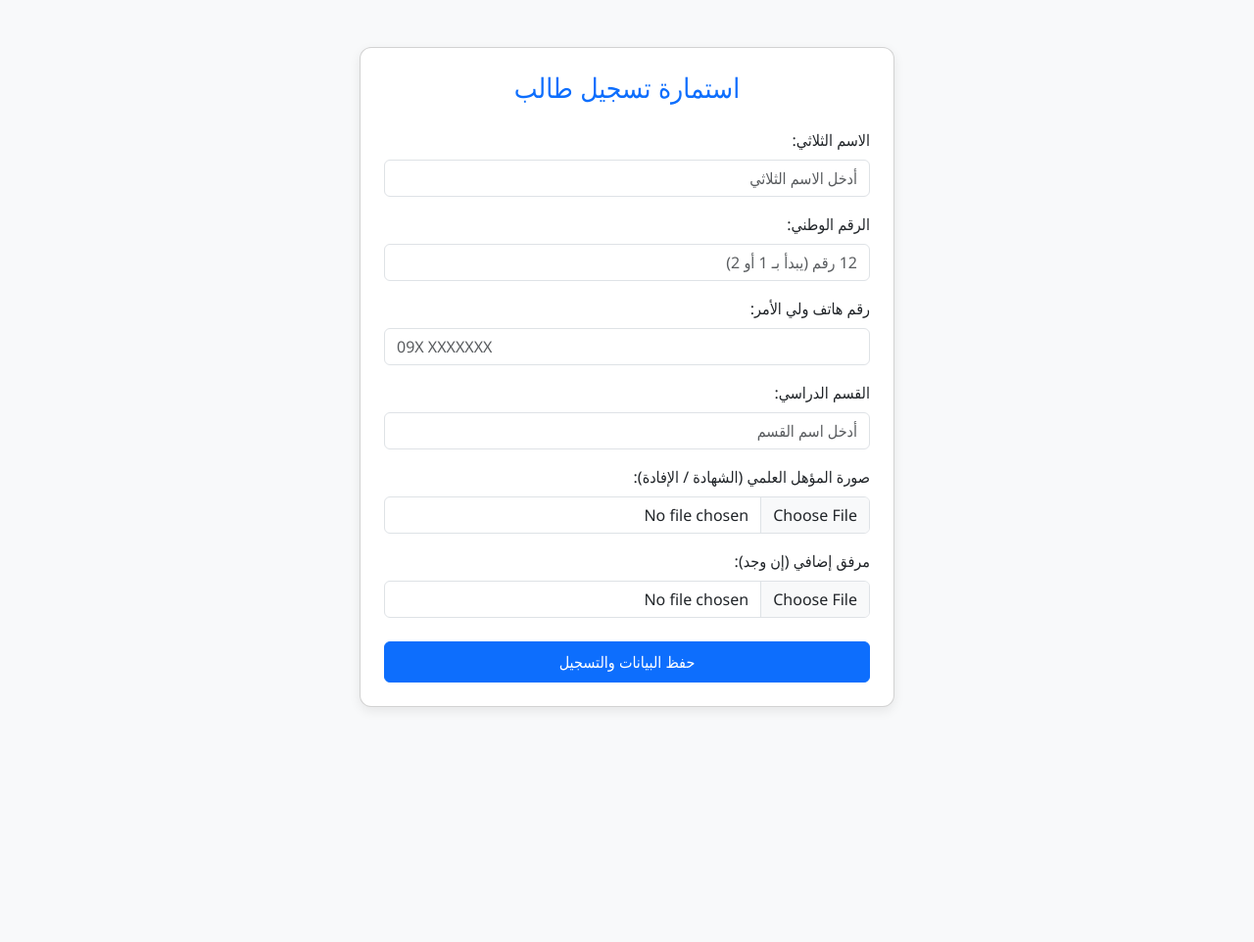
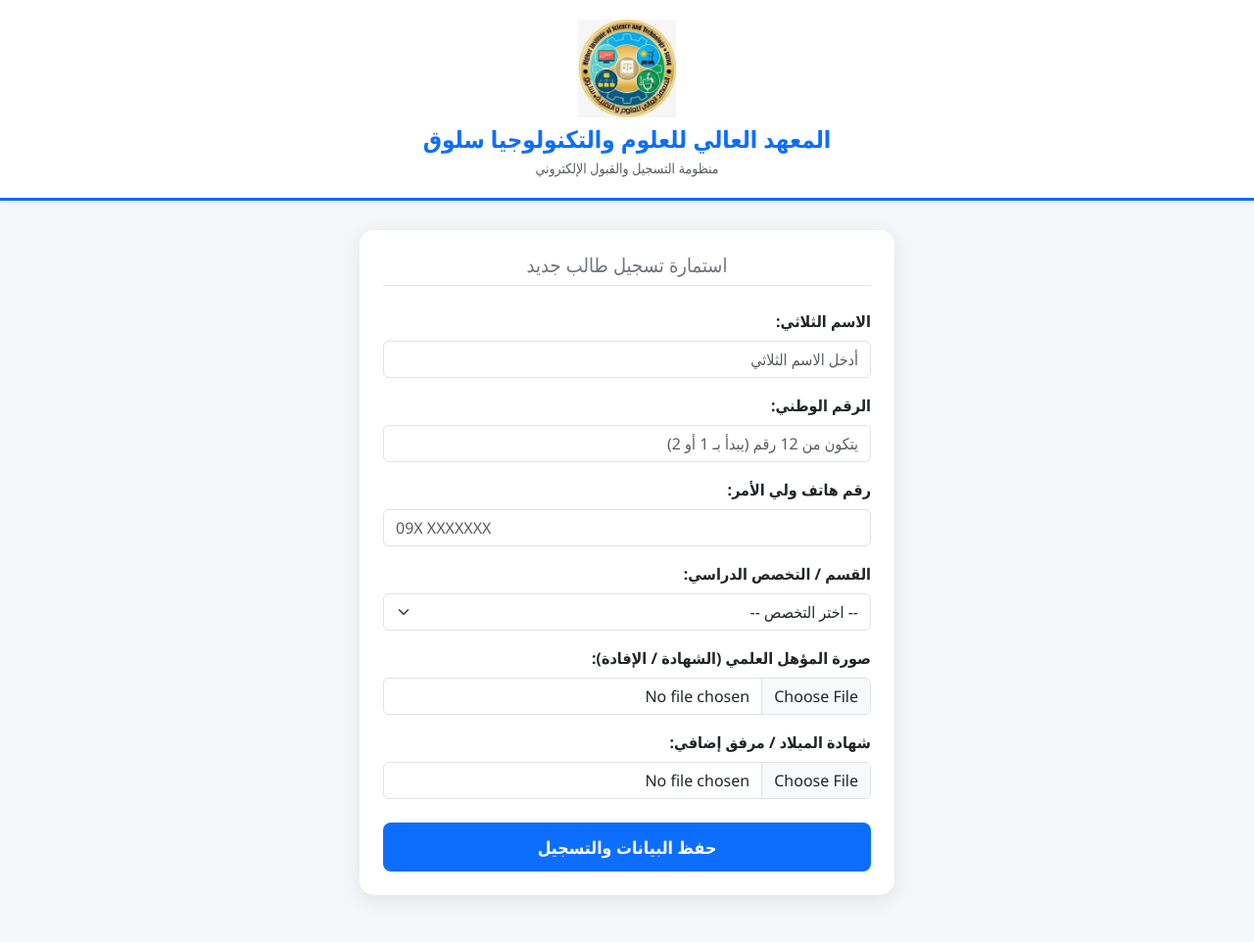
Before and after one commit to elshiebani/student_system, a Flask app: page / in a window 1280 px wide. Shown: the whole page at 98% size. Before the commit the page ends 724 px from the top, so only its background shows below. Run offline with Flask 3, Linux system fonts and the light colour scheme.

Commit message:
Revise student registration form layout and styles

```diff
--- a/student_system/templates/index.html
+++ b/student_system/templates/index.html
@@ -3,24 +3,64 @@
 <head>
     <meta charset="UTF-8">
     <meta name="viewport" content="width=device-width, initial-scale=1.0">
-    <title>منظومة تسجيل الطلاب</title>
+    <title>المعهد العالي للعلوم والتكنولوجيا سلوق - منظومة التسجيل</title>
     <link rel="stylesheet" href="https://cdn.jsdelivr.net/npm/bootstrap@5.3.0/dist/css/bootstrap.rtl.min.css">
     <style>
-        body { background-color: #f8f9fa; font-family: 'Segoe UI', Tahoma, Geneva, Verdana, sans-serif; }
-        .card { border-radius: 12px; box-shadow: 0 4px 12px rgba(0,0,0,0.08); }
+        body {
+            background-color: #f4f6f9;
+            font-family: 'Segoe UI', Tahoma, Geneva, Verdana, sans-serif;
+        }
+        .header-section {
+            background-color: #ffffff;
+            border-bottom: 3px solid #0d6efd;
+            padding: 20px 0;
+            margin-bottom: 30px;
+            box-shadow: 0 2px 5px rgba(0,0,0,0.05);
+        }
+        .logo-img {
+            max-height: 100px;
+            width: auto;
+        }
+        .card-custom {
+            border: none;
+            border-radius: 15px;
+            box-shadow: 0 5px 20px rgba(0,0,0,0.08);
+            background: #ffffff;
+        }
+        .btn-primary-custom {
+            background-color: #0d6efd;
+            border: none;
+            padding: 12px;
+            font-size: 1.1rem;
+            border-radius: 8px;
+            font-weight: bold;
+        }
+        .btn-primary-custom:hover {
+            background-color: #0b5ed7;
+        }
     </style>
 </head>
 <body>
-<div class="container py-5">
+
+<div class="header-section text-center">
+    <div class="container">
+        <!-- شعار المعهد العالي سلوق -->
+        <img src="{{ url_for('static', filename='logo.png') }}" alt="شعار المعهد العالي للعلوم والتكنولوجيا سلوق" class="logo-img mb-2" onerror="this.style.display='none'">
+        <h4 class="text-primary fw-bold m-0">المعهد العالي للعلوم والتكنولوجيا سلوق</h4>
+        <p class="text-muted small mt-1 mb-0">منظومة التسجيل والقبول الإلكتروني</p>
+    </div>
+</div>
+
+<div class="container mb-5">
     <div class="row justify-content-center">
         <div class="col-md-8 col-lg-6">
-            <div class="card p-4">
-                <h3 class="text-center mb-4 text-primary">استمارة تسجيل طالب</h3>
+            <div class="card card-custom p-4">
+                <h5 class="text-center mb-4 text-secondary border-bottom pb-2">استمارة تسجيل طالب جديد</h5>
 
                 {% with messages = get_flashed_messages(with_categories=true) %}
                   {% if messages %}
                     {% for category, message in messages %}
-                      <div class="alert alert-{{ category }}">{{ message }}</div>
+                      <div class="alert alert-{{ category }} text-center">{{ message }}</div>
                     {% endfor %}
                   {% endif %}
                 {% endwith %}
@@ -28,47 +68,59 @@
                 <form action="/register" method="POST" enctype="multipart/form-data">
 
                     <div class="mb-3">
-                        <label class="form-label">الاسم الثلاثي:</label>
+                        <label class="form-label fw-bold">الاسم الثلاثي:</label>
                         <input type="text" name="full_name" class="form-control" required placeholder="أدخل الاسم الثلاثي">
                     </div>
 
+                    <!-- 1. الرقم الوطني (12 خانة ويبدأ بـ 1 أو 2) -->
                     <div class="mb-3">
-                        <label class="form-label">الرقم الوطني:</label>
+                        <label class="form-label fw-bold">الرقم الوطني:</label>
                         <input type="text"
                                name="national_id"
                                class="form-control"
                                pattern="[12][0-9]{11}"
                                maxlength="12"
-                               placeholder="12 رقم (يبدأ بـ 1 أو 2)"
-                               title="الرقم الوطني يتكون من 12 رقماً ويبدأ بـ 1 أو 2"
+                               placeholder="يتكون من 12 رقم (يبدأ بـ 1 أو 2)"
+                               title="الرقم الوطني يتكون من 12 رقماً ويبدأ بالرقم 1 أو 2"
                                required>
                     </div>
 
+                    <!-- 2. رقم هاتف ولي الأمر -->
                     <div class="mb-3">
-                        <label class="form-label">رقم هاتف ولي الأمر:</label>
+                        <label class="form-label fw-bold">رقم هاتف ولي الأمر:</label>
                         <input type="tel" name="parent_phone" class="form-control" required placeholder="09X XXXXXXX">
                     </div>
 
+                    <!-- قائمة التخصصات الكاملة الخاصة بالمعهد -->
                     <div class="mb-3">
-                        <label class="form-label">القسم الدراسي:</label>
-                        <input type="text" name="department" class="form-control" required placeholder="أدخل اسم القسم">
+                        <label class="form-label fw-bold">القسم / التخصص الدراسي:</label>
+                        <select name="department" class="form-select" required>
+                            <option value="" selected disabled>-- اختر التخصص --</option>
+                            <option value="الحاسوب وتكنولوجيا المعلومات">الحاسوب وتكنولوجيا المعلومات</option>
+                            <option value="العلوم الإدارية والمالية">العلوم الإدارية والمالية</option>
+                            <option value="الهندسة الكهربائية والإلكترونية">الهندسة الكهربائية والإلكترونية</option>
+                            <option value="الهندسة الميكانيكية">الهندسة الميكانيكية</option>
+                            <option value="المهن الطبية المساعدة">المهن الطبية المساعدة</option>
+                        </select>
                     </div>
 
+                    <!-- 3. صورة المؤهل العلمي بدلاً من الصورة الشخصية -->
                     <div class="mb-3">
-                        <label class="form-label">صورة المؤهل العلمي (الشهادة / الإفادة):</label>
+                        <label class="form-label fw-bold">صورة المؤهل العلمي (الشهادة / الإفادة):</label>
                         <input type="file" name="qualifier_image" class="form-control" accept="image/*,.pdf" required>
                     </div>
 
                     <div class="mb-4">
-                        <label class="form-label">مرفق إضافي (إن وجد):</label>
+                        <label class="form-label fw-bold">شهادة الميلاد / مرفق إضافي:</label>
                         <input type="file" name="cert_file" class="form-control" accept="image/*,.pdf">
                     </div>
 
-                    <button type="submit" class="btn btn-primary w-100 py-2">حفظ البيانات والتسجيل</button>
+                    <button type="submit" class="btn btn-primary-custom text-white w-100">حفظ البيانات والتسجيل</button>
                 </form>
             </div>
         </div>
     </div>
 </div>
+
 </body>
 </html>
```
